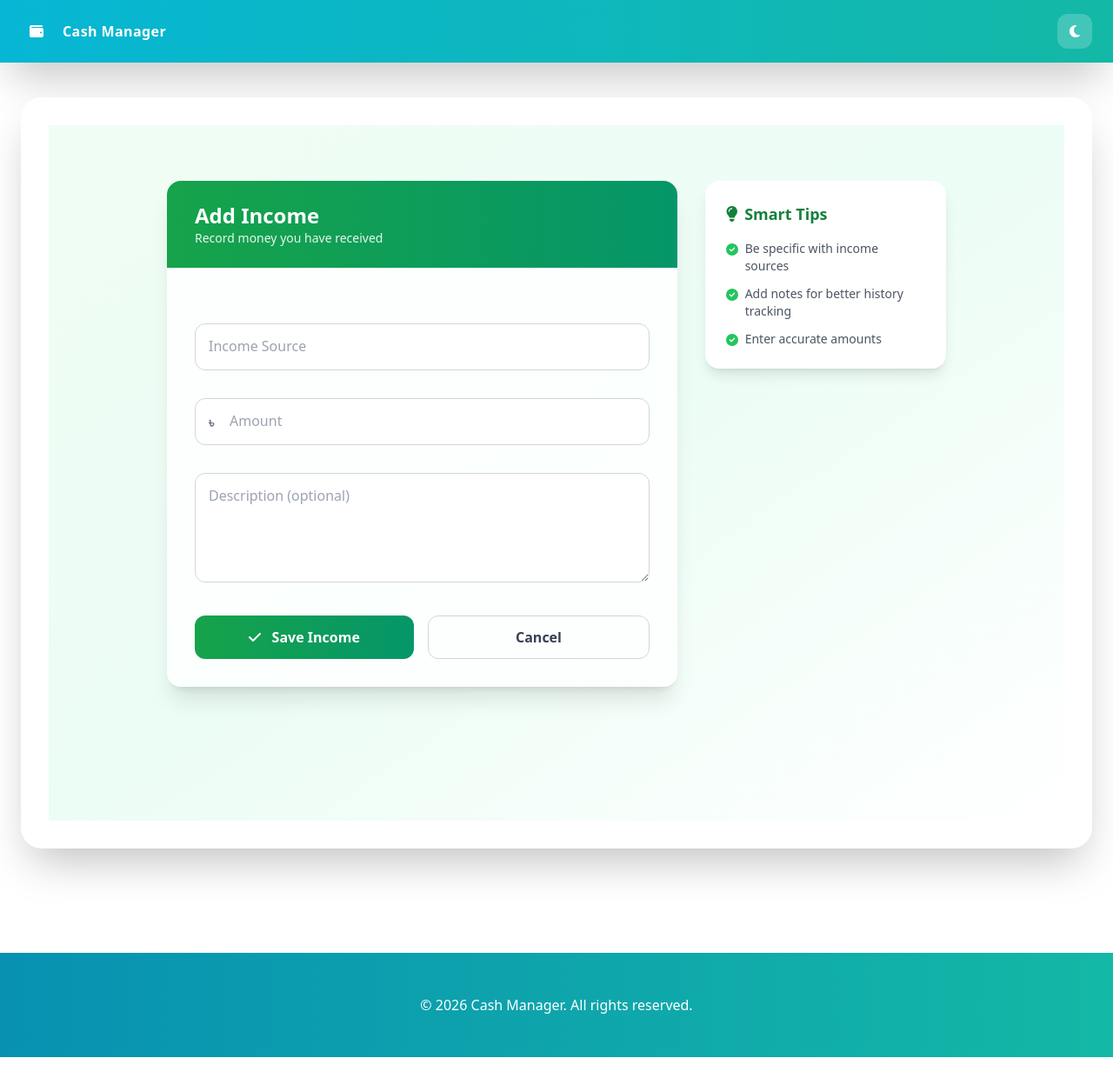
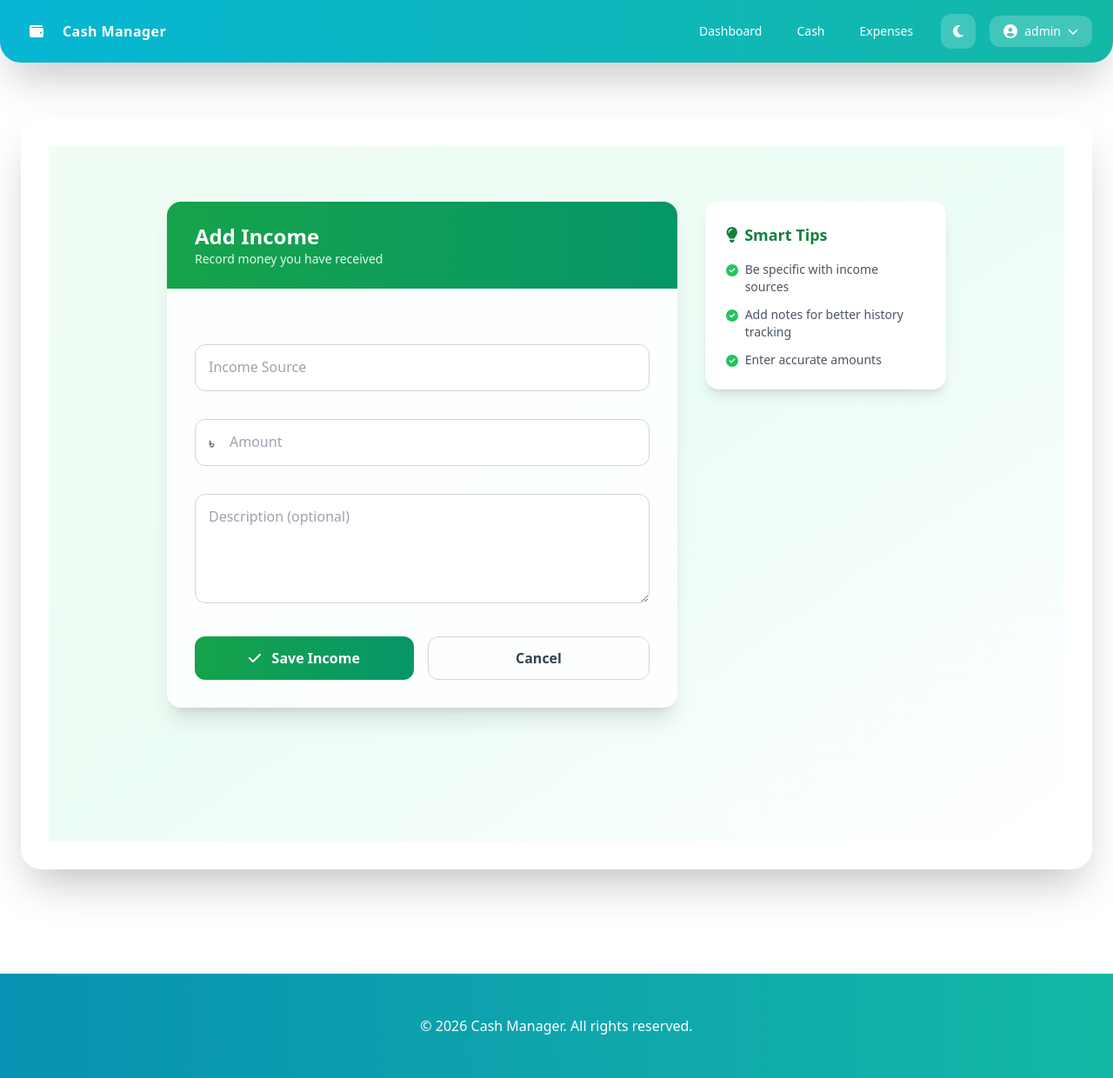
Before and after one commit to Riyadulislamratul/Cash_Management_System, a Django app: page /add-cash/ in a window 1280 px wide. Shown: the whole page at 87% size. Run offline with Django 4.2, Linux system fonts and the light colour scheme; a user stored in the database is signed in; some libraries are stand-ins or nearby versions.

Commit message:
base file complete

```diff
--- a/templates/base.html
+++ b/templates/base.html
@@ -7,13 +7,17 @@
 <script src="https://cdnjs.cloudflare.com/ajax/libs/font-awesome/6.5.0/js/all.min.js"></script>
 <script src="https://cdn.tailwindcss.com"></script>
 <style>
-  body, main, header, footer, .card, .message { transition: all 0.5s ease; }
+  body, header, footer, .card, .message { transition: all 0.5s ease; }
 </style>
 </head>
+
 <body>
 
-<header id="header" class="px-6 py-4 shadow-2xl">
-  <div class="flex justify-between items-center max-w-7xl mx-auto">
+<!-- Header -->
+<header id="header" class="shadow-2xl px-6 py-4 rounded-b-3xl">
+  <div class="max-w-7xl mx-auto flex justify-between items-center">
+
+    <!-- Logo -->
     <a href="{% url 'dashboard' %}" class="flex items-center gap-3">
       <div class="w-9 h-9 flex items-center justify-center rounded-xl">
         <i class="fas fa-wallet text-white"></i>
@@ -21,26 +25,41 @@
       <span class="font-bold tracking-wide text-white">Cash Manager</span>
     </a>
 
-    <div class="flex items-center gap-3">
+    <!-- Navigation + Theme + User -->
+    <div class="flex items-center gap-4">
+
+      <!-- Navigation -->
+      <nav class="hidden md:flex gap-2">
+        <a href="{% url 'dashboard' %}" class="px-4 py-2 rounded-xl text-sm text-white">Dashboard</a>
+        <a href="{% url 'cash_list' %}" class="px-4 py-2 rounded-xl text-sm text-white">Cash</a>
+        <a href="{% url 'expense_list' %}" class="px-4 py-2 rounded-xl text-sm text-white">Expenses</a>
+      </nav>
+
+      <!-- Theme Button -->
       <button id="themeBtn" class="w-10 h-10 rounded-xl flex items-center justify-center bg-white/20">
         <i id="themeIcon" class="fas fa-moon text-white"></i>
       </button>
+
+      <!-- User Menu -->
+      <details class="relative">
+        <summary class="list-none cursor-pointer flex items-center gap-2 px-4 py-2 rounded-xl bg-white/20">
+          <i class="fas fa-user-circle text-white"></i>
+          <span class="text-sm text-white">{{ user.first_name|default:user.username }}</span>
+          <i class="fas fa-chevron-down text-xs text-white"></i>
+        </summary>
+        <div class="absolute right-0 mt-2 w-44 rounded-2xl bg-white shadow-xl overflow-hidden">
+          <a href="{% url 'logout' %}" class="block px-4 py-3 text-sm hover:bg-gray-100">
+            <i class="fas fa-sign-out-alt text-red-500 mr-2"></i> Logout
+          </a>
+        </div>
+      </details>
+
     </div>
+
   </div>
 </header>
 
-<main class="max-w-7xl mx-auto px-6 py-10">
-  <div id="contentCard" class="card p-8 rounded-3xl shadow-2xl bg-white">
-    {% block content %}{% endblock %}
-  </div>
-</main>
-
-<footer id="footer" class="px-6 py-12 mt-20 text-white">
-  <div class="max-w-7xl mx-auto text-center">
-    © 2026 Cash Manager. All rights reserved.
-  </div>
-</footer>
-
+<!-- Messages -->
 <div id="messages" class="max-w-7xl mx-auto px-6 mt-6">
   {% if messages %}
     {% for message in messages %}
@@ -54,11 +73,21 @@
   {% endif %}
 </div>
 
+<!-- Main Content -->
+<main class="max-w-7xl mx-auto px-6 py-10">
+  <div id="contentCard" class="card p-8 rounded-3xl shadow-2xl">
+    {% block content %}{% endblock %}
+  </div>
+</main>
+
+<!-- Footer -->
+<footer id="footer" class="mt-20 px-6 py-12 text-white text-center">
+  © 2026 Cash Manager. All rights reserved.
+</footer>
+
 <script>
 const themeBtn = document.getElementById('themeBtn');
 const themeIcon = document.getElementById('themeIcon');
-
-// Theme elements
 const body = document.body;
 const header = document.getElementById('header');
 const footer = document.getElementById('footer');
@@ -67,28 +96,28 @@ const messages = document.querySelectorAll('.message');
 
 // Light and Dark theme styles
 const lightTheme = {
-  bodyBg: '#ffffff',
-  bodyText: '#1f2937', // gray-900
-  headerBg: 'linear-gradient(to right, #06b6d4, #14b8a6)', // cyan-500 to teal-500
-  footerBg: 'linear-gradient(to right, #0891b2, #14b8a6)', // cyan-600 to teal-600
-  cardBg: '#ffffff',
+  bodyBg: 'white',
+  bodyText: '#1f2937',
+  headerBg: 'linear-gradient(to right, #06b6d4, #14b8a6)',
+  footerBg: 'linear-gradient(to right, #0891b2, #14b8a6)',
+  cardBg: 'white',
   cardText: '#1f2937',
   messageBg: '#d1fae5',
   messageText: '#065f46'
 };
 
 const darkTheme = {
-  bodyBg: '#0f172a', // slate-950
-  bodyText: '#f1f5f9', // gray-100
-  headerBg: 'linear-gradient(to right, #4f46e5, #8b5cf6, #ec4899)', // indigo-600 to purple-600 to pink-600
+  bodyBg: '#0f172a',
+  bodyText: '#f1f5f9',
+  headerBg: 'linear-gradient(to right, #4f46e5, #8b5cf6, #ec4899)',
   footerBg: 'linear-gradient(to right, #4338ca, #7c3aed, #db2777)',
-  cardBg: '#1e293b', // slate-800
+  cardBg: '#1e293b',
   cardText: '#f1f5f9',
   messageBg: 'rgba(16, 185, 129, 0.2)',
   messageText: '#bbf7d0'
 };
 
-// Apply theme function
+// Apply theme
 function applyTheme(theme) {
   body.style.background = theme.bodyBg;
   body.style.color = theme.bodyText;
@@ -102,7 +131,7 @@ function applyTheme(theme) {
   });
 }
 
-// Toggle theme function
+// Toggle theme
 function toggleTheme() {
   if (localStorage.getItem('theme') === 'dark') {
     localStorage.setItem('theme', 'light');
@@ -115,7 +144,7 @@ function toggleTheme() {
   }
 }
 
-// Initialize theme on load
+// Initialize
 document.addEventListener('DOMContentLoaded', () => {
   if (localStorage.getItem('theme') === 'dark') {
     themeIcon.className = 'fas fa-sun text-white';
```
